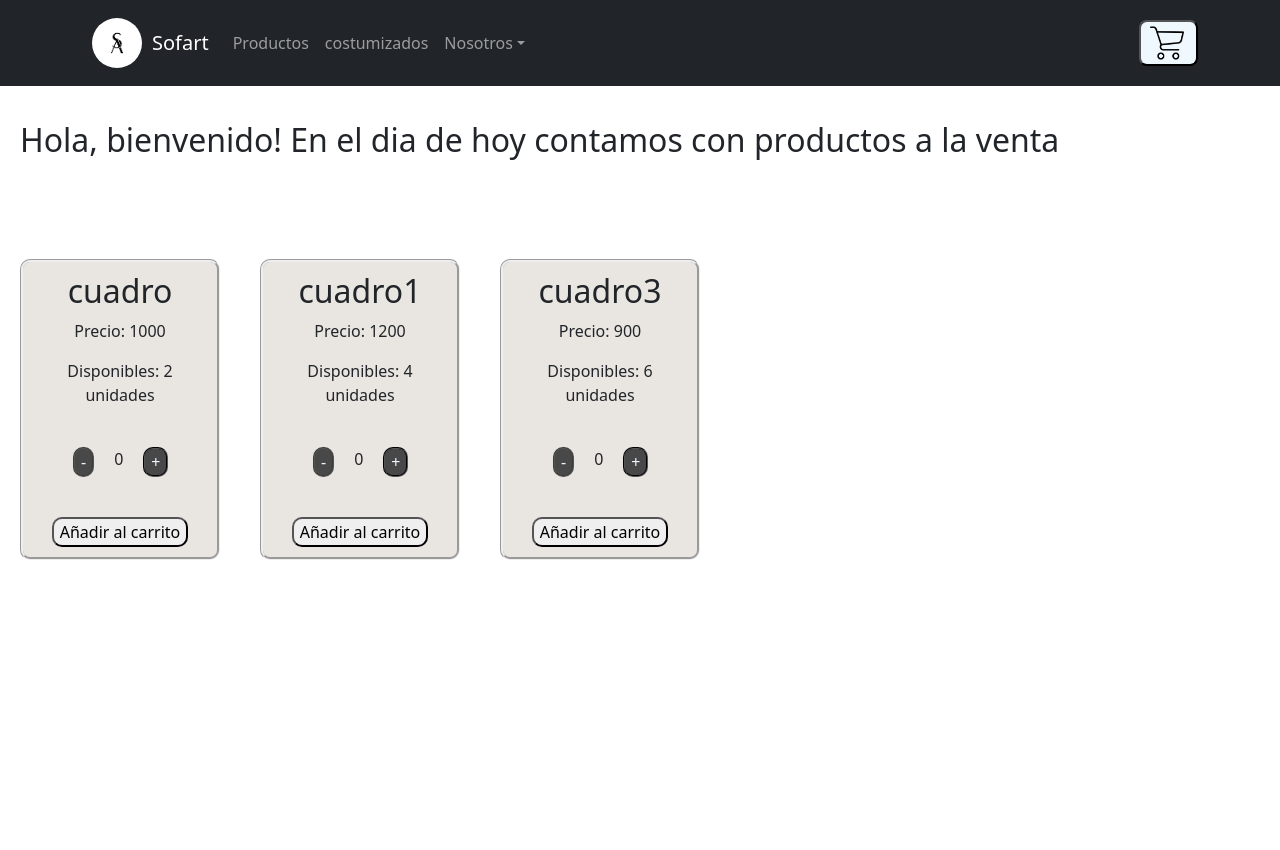
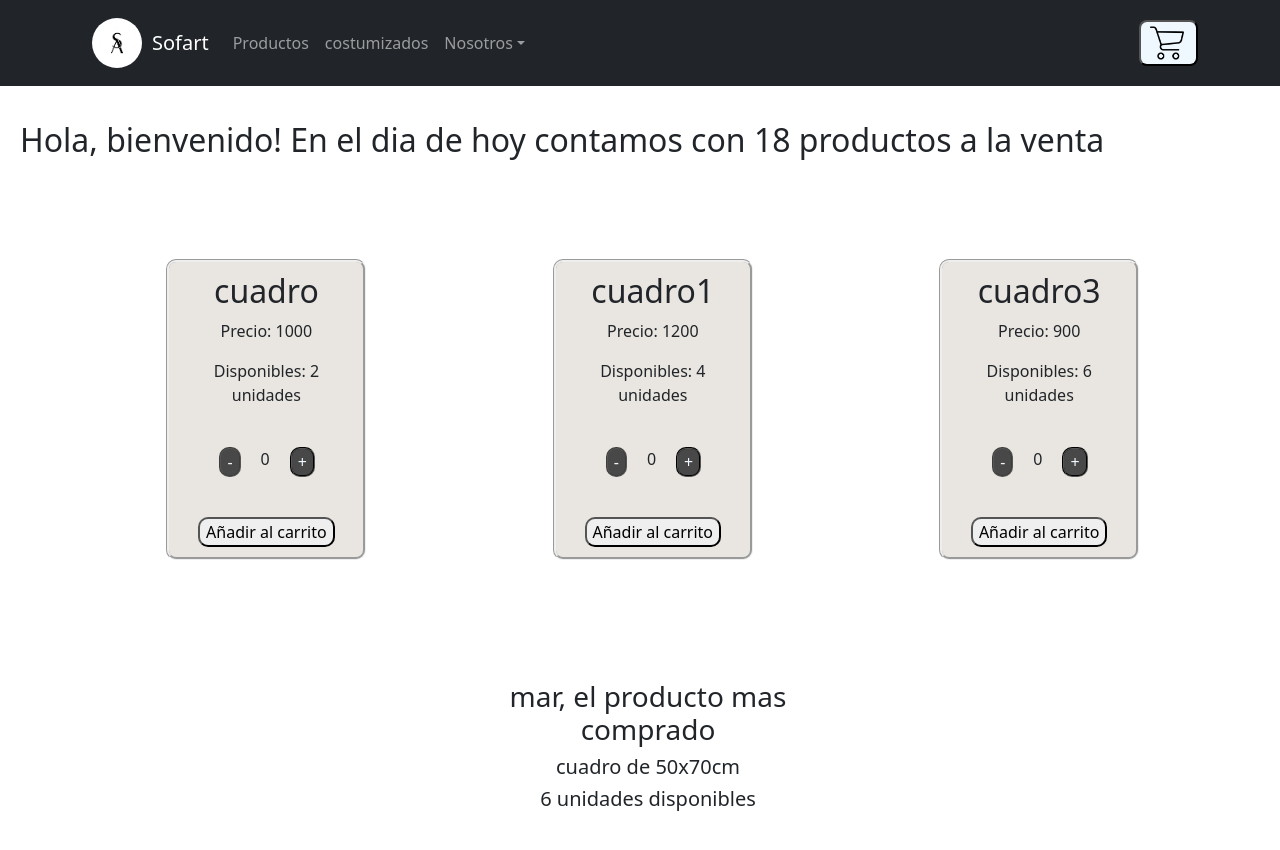
Before and after one commit to sofiacouzier/Sofart-Couzier, a React (Create React App) app: page / in a window 1280 px wide. Shown: the top 850 px of the page. Before the commit the page ends 800 px from the top, so only its background shows below. Built offline with nearby package versions, Linux system fonts and the light colour scheme.

Commit message:
entrega detalle

```diff
--- a/src/App.js
+++ b/src/App.js
@@ -2,7 +2,7 @@ import 'bootstrap/dist/css/bootstrap.min.css';
 import NavBar from './componentes/NavBar/NavBar';
 import estilos from './app/estilos.css';
 import ItemListConteiner from './componentes/ItemListContainer/ItemListContainer';
-
+import ItemDetailContainer from './componentes/itemDetailConteiner/ItemDetailContainer';
 
 function App() {
   return (
@@ -11,7 +11,9 @@ function App() {
       <header className="App-header">
         <NavBar />
 
-        <ItemListConteiner />
+        <ItemListConteiner cantidad={18} />
+
+        <ItemDetailContainer />
 
 
       </header>
--- /dev/null
+++ b/src/api.js
@@ -0,0 +1,9 @@
+export const getItem = () => new Promise((res) => {
+    setTimeout(() => res(
+        {
+            nombre: 'mar',
+            descripcion: 'cuadro de 50x70cm',
+            stock: '6'
+        }
+    ), 2000)
+})
--- a/src/app/estilos.css
+++ b/src/app/estilos.css
@@ -80,4 +80,14 @@
     display: inline-block;
     border-radius: 10px;
     border-style: groove;
+    margin-left: 13%;
 }
+
+.detalle {
+    width: 400px;
+    align-items: center;
+    justify-content: center;
+    text-align: center;
+    margin: 100px;
+    margin-left: 35%;
+}
--- a/src/componentes/ItemListContainer/Item.js
+++ b/src/componentes/ItemListContainer/Item.js
@@ -4,7 +4,7 @@ import Contador from './Contador'
 const Item = ({ id, nombre, precio, stock }) => {
 
     return (
-        <div className='prod' id={id}>
+        < div className='prod' id={id}>
             <h2>
                 {nombre}
             </h2>
--- a/src/componentes/ItemListContainer/ItemListContainer.js
+++ b/src/componentes/ItemListContainer/ItemListContainer.js
@@ -1,8 +1,9 @@
 import React, { useEffect, useState } from 'react'
-import product from './api'
+import product from './productos'
 import ItemList from './ItemList'
 
-const ItemListContainer = ({ productos }) => {
+
+const ItemListContainer = ({ cantidad }) => {
     const getProductos = (confirmacion) => new Promise((res, err) => {
         setTimeout(() => {
             if (confirmacion) {
@@ -24,7 +25,7 @@ const ItemListContainer = ({ productos }) => {
 
     return (
         <div>
-            <h2 className='info'>Hola, bienvenido! En el dia de hoy contamos con {productos} productos a la venta
+            <h2 className='info'>Hola, bienvenido! En el dia de hoy contamos con {cantidad} productos a la venta
             </h2>
 
             <div>
--- /dev/null
+++ b/src/componentes/itemDetailConteiner/ItemDetail.js
@@ -0,0 +1,16 @@
+import React from 'react'
+
+const ItemDetail = ({ detalle }) => {
+    return (
+        <div className='detalle'>
+            <h3>{detalle.nombre}, el producto mas comprado</h3>
+            <h5>{detalle.descripcion}</h5>
+            <h5>{detalle.stock} unidades disponibles</h5>
+
+
+
+
+        </div>
+    )
+}
+export default ItemDetail;
--- /dev/null
+++ b/src/componentes/itemDetailConteiner/ItemDetailContainer.js
@@ -0,0 +1,19 @@
+import React from 'react'
+import { useEffect, useState } from 'react';
+import { getItem } from '../../api';
+import ItemDetail from './ItemDetail';
+
+const ItemDetailContainer = () => {
+    const [detalles, setDetalle] = useState({});
+
+    useEffect(() => {
+        getItem().then((detalles) => {
+            setDetalle(detalles)
+        })
+    }, [])
+
+    return (
+        <ItemDetail detalle={detalles} />
+    )
+}
+export default ItemDetailContainer;
```
Also changed, not shown: src/componentes/ItemListContainer/productos.js (renamed from src/componentes/ItemListContainer/api.js).
